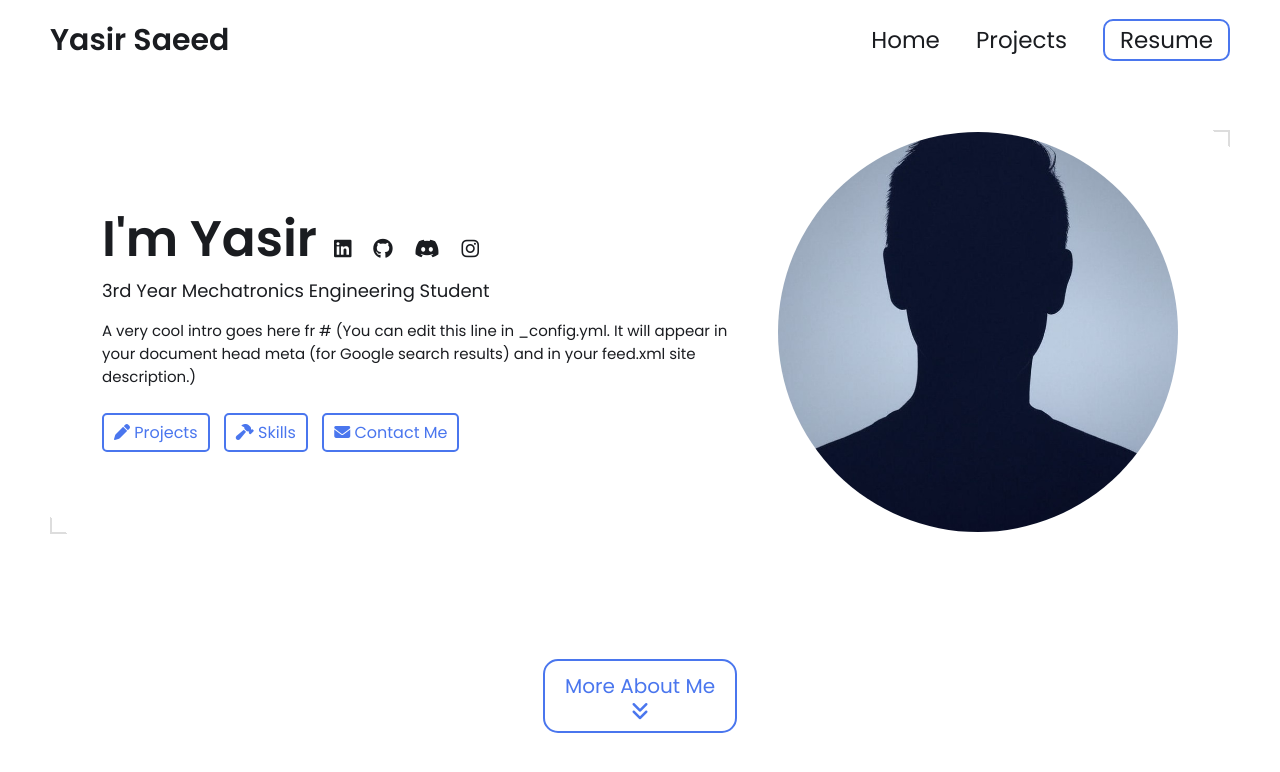
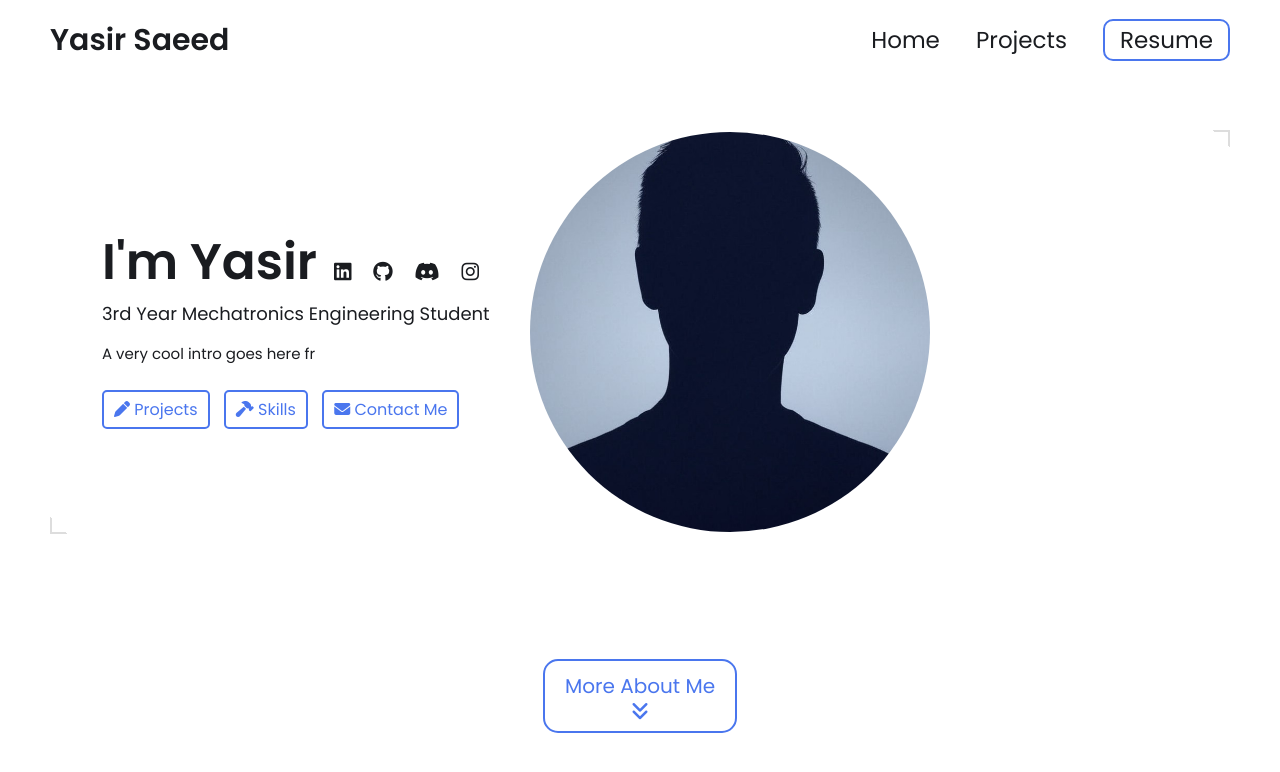
Before and after one commit to yasir159/yasir159.github.io, a Jekyll site: the page built from index.html, in a window 1280 px wide and 900 px high. Shown: the top 772 px of the window. Built offline with Jekyll 4.4.1, drawn with Linux system fonts in a browser that asks for light colours.

Commit message:
Update _config.yml

```diff
--- a/_config.yml
+++ b/_config.yml
@@ -15,7 +15,8 @@ title: Yasir Saeed's Portfolio # This is what shows up in the tab of the browser
 name: Yasir Saeed
 headline: 3rd Year Mechatronics Engineering Student
 description: >- # dont remove this line. this will ignore all new lines until the next section
-  A very cool intro goes here fr # (You can edit this line in _config.yml. It will appear in your document head meta (for Google search results) and in your feed.xml site description.)
+  A very cool intro goes here fr
+# You can edit description in _config.yml. It will appear in your document head meta (for Google search results) and in your feed.xml site description.
 
 # Place your profile image in /assets/images/profile-image/folder and edit the file name
 profile_image: ./assets/images/profile-image/avatar.jpeg
```
